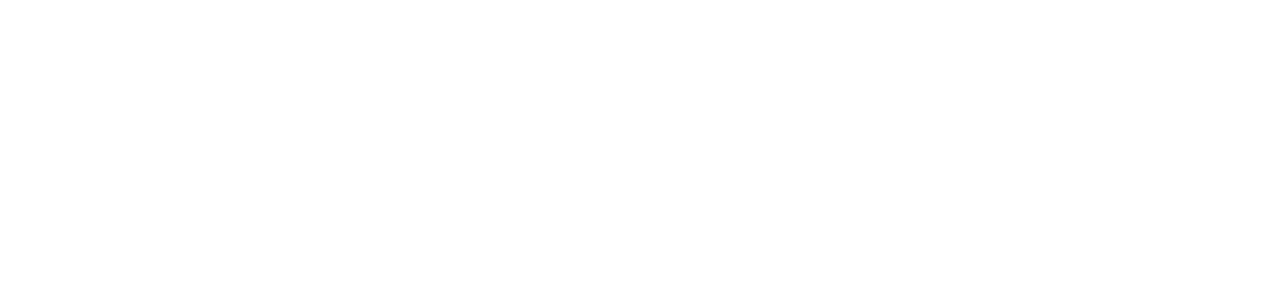
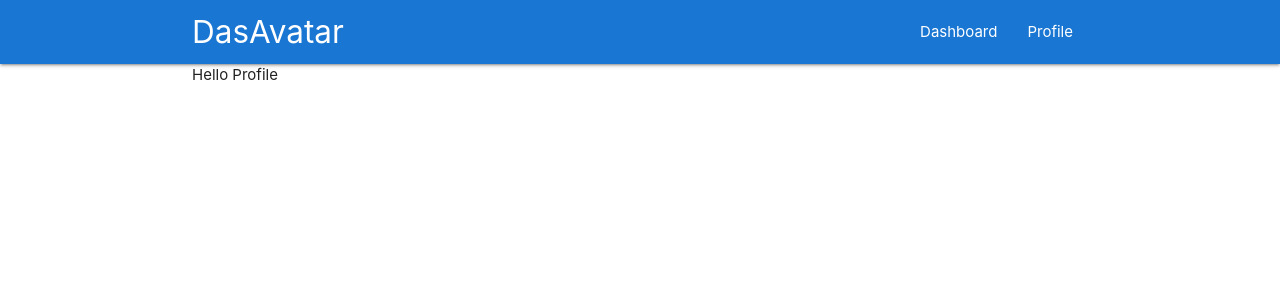
Before and after one commit to harshtyagimdr/dasavatar, a React (Create React App) app in the folder dasavatar_web/: page /profile in a window 1280 px wide. Shown: the top 300 px of the page. Built offline with nearby package versions, Linux system fonts and the light colour scheme.

Commit message:
Web-navbar-added

```diff
--- a/dasavatar_web/package.json
+++ b/dasavatar_web/package.json
@@ -9,7 +9,7 @@
     "react": "^17.0.1",
     "react-dom": "^17.0.1",
     "react-router-dom": "^5.2.0",
-    "react-scripts": "4.0.0",
+    "react-scripts": "^4.0.0",
     "web-vitals": "^0.2.4"
   },
   "scripts": {
--- a/dasavatar_web/public/index.html
+++ b/dasavatar_web/public/index.html
@@ -24,7 +24,8 @@
       work correctly both with client-side routing and a non-root public URL.
       Learn how to configure a non-root public URL by running `npm run build`.
     -->
-    <title>React App</title>
+    <link rel="stylesheet" href="https://cdnjs.cloudflare.com/ajax/libs/materialize/1.0.0-rc.2/css/materialize.min.css">
+    <title>DasAvtar</title>
   </head>
   <body>
     <noscript>You need to enable JavaScript to run this app.</noscript>
--- a/dasavatar_web/src/App.js
+++ b/dasavatar_web/src/App.js
@@ -1,14 +1,18 @@
 import React, { Component } from 'react';
 import { BrowserRouter, Switch, Route } from 'react-router-dom'
 import Dashboard from './Components/Dashboard/Dashboard';
+import Profile from './Components/Dashboard/Profile';
+import Navbar from './Components/Dashboard/Navbar';
 
 class App extends Component {
  render(){
    return(
      <BrowserRouter>
      <div>
+       <Navbar />
      <Switch>
             <Route exact path='/'component={Dashboard} />
+            <Route path='/profile'component={Profile} />
 
           </Switch>
      </div>
--- a/dasavatar_web/src/Components/Dashboard/Dashboard.js
+++ b/dasavatar_web/src/Components/Dashboard/Dashboard.js
@@ -1,9 +1,12 @@
 import React from 'react';
+import Navbar from './Navbar';
 
 const Dashboard=()=>{
     return(
         <div>
+            <div className='container'>
             Hello dashboard
+            </div>
         </div>
     )
 }
--- /dev/null
+++ b/dasavatar_web/src/Components/Dashboard/Navbar.js
@@ -0,0 +1,18 @@
+import React from "react";
+import {Link, NavLink} from 'react-router-dom';
+
+const NavBar = () => {
+    return (
+        <nav className="nav-wrapper blue darken-2">
+            <div className="container">
+                <Link className="brand-logo" to="/">DasAvatar</Link>
+                <ul className="right">
+                    <li><NavLink to="/">Dashboard</NavLink></li>
+                    <li><NavLink to="/profile">Profile</NavLink></li>
+                </ul>
+            </div>
+        </nav>
+    )
+}
+
+export default NavBar;
--- /dev/null
+++ b/dasavatar_web/src/Components/Dashboard/Profile.js
@@ -0,0 +1,11 @@
+import React from 'react';
+
+const Profile = () => {
+    return (
+        <div className='container'>
+            Hello Profile
+        </div>
+    )
+}
+
+export default Profile;
```
Also changed, not shown: 1 other file (tests, documents, lock files or other folders).
